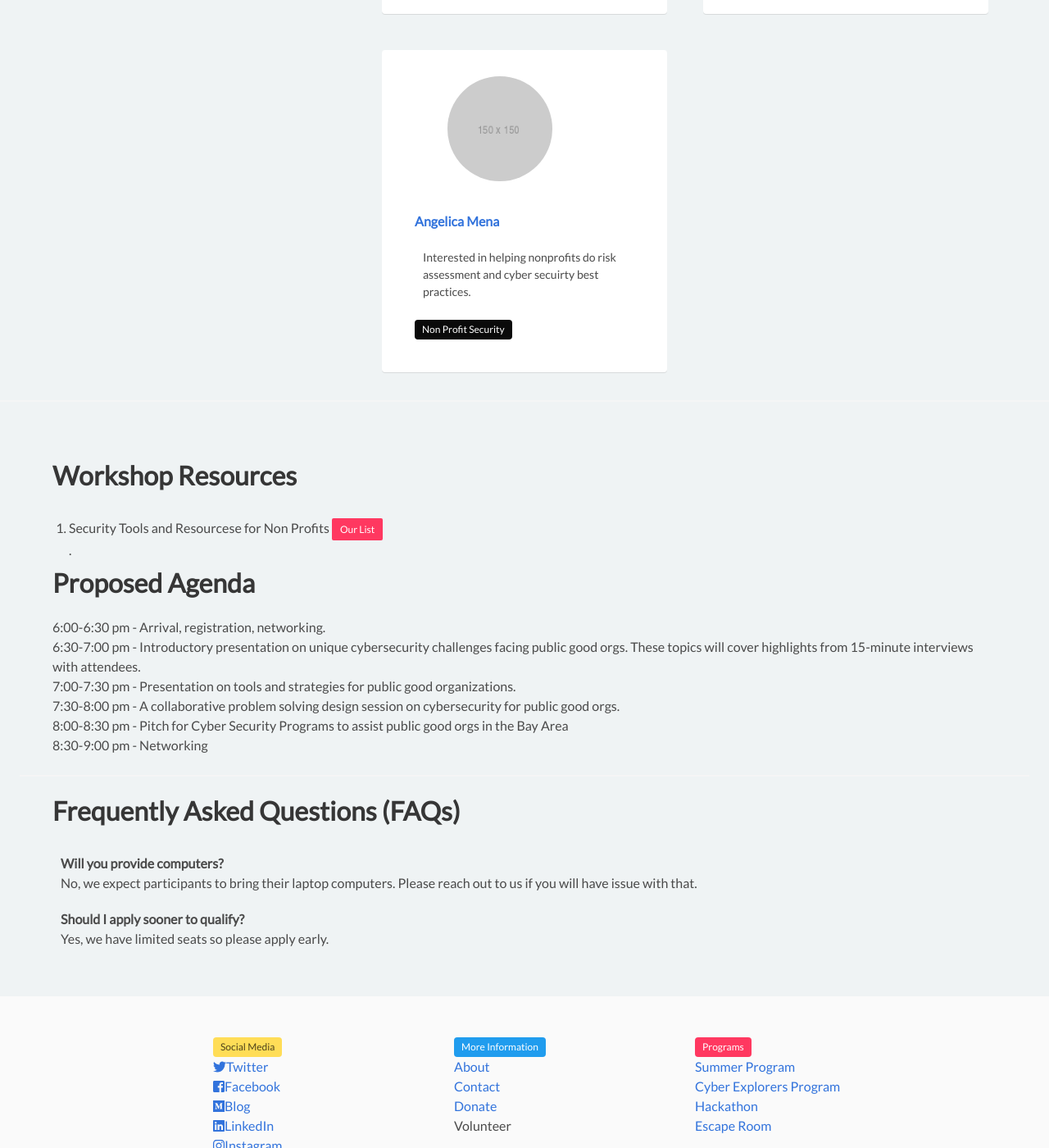
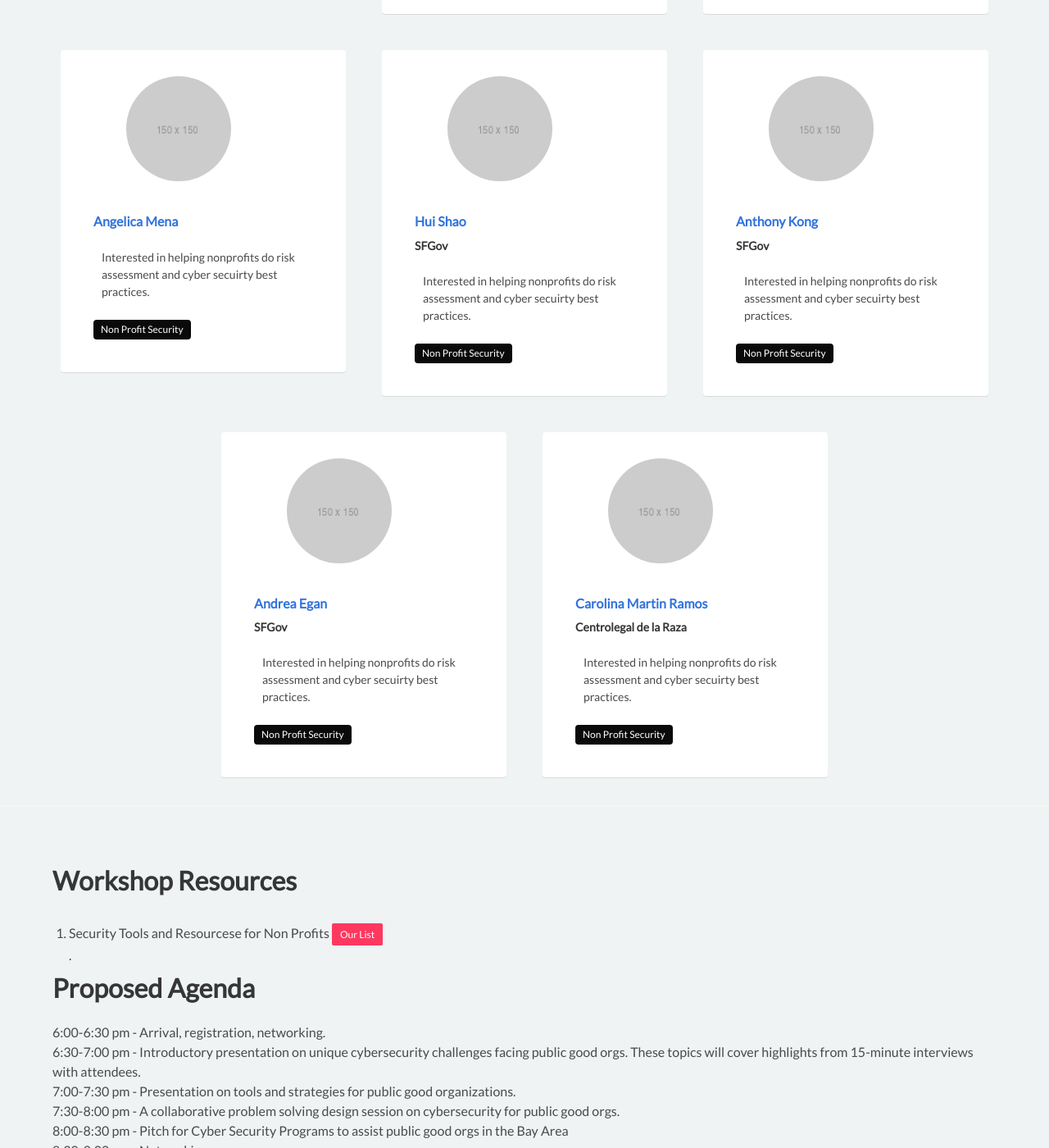
Before and after one commit to cyberdefendersprogram/www-homepage, a Jekyll site: the page built from workshop.html, in a window 1280 px wide and 1400 px high, scrolled down 2368 px. Shown: the whole window at 82% size. Built offline with Jekyll 4.4.1, drawn with Linux system fonts in a browser that asks for light colours; nearby versions of some CDN libraries.

Commit message:
Update workshop.html

```diff
--- a/workshop.html
+++ b/workshop.html
@@ -47,6 +47,34 @@ participants:
         - Non Profit Security
     - name: Angelica Mena
       company:
+      linkedin:
+      photo: assets/images/workshop/participants/placeholder.png
+      description: Interested in helping nonprofits do risk assessment and cyber secuirty best practices.
+      tags:
+        - Non Profit Security
+    - name: Hui Shao
+      company: SFGov
+      linkedin:
+      photo: assets/images/workshop/participants/placeholder.png
+      description: Interested in helping nonprofits do risk assessment and cyber secuirty best practices.
+      tags:
+        - Non Profit Security
+    - name: Anthony Kong
+      company: SFGov
+      linkedin:
+      photo: assets/images/workshop/participants/placeholder.png
+      description: Interested in helping nonprofits do risk assessment and cyber secuirty best practices.
+      tags:
+        - Non Profit Security
+    - name: Andrea Egan
+      company: SFGov
+      linkedin:
+      photo: assets/images/workshop/participants/placeholder.png
+      description: Interested in helping nonprofits do risk assessment and cyber secuirty best practices.
+      tags:
+        - Non Profit Security
+    - name: Carolina Martin Ramos
+      company: Centrolegal de la Raza
       linkedin:
       photo: assets/images/workshop/participants/placeholder.png
       description: Interested in helping nonprofits do risk assessment and cyber secuirty best practices.
```
